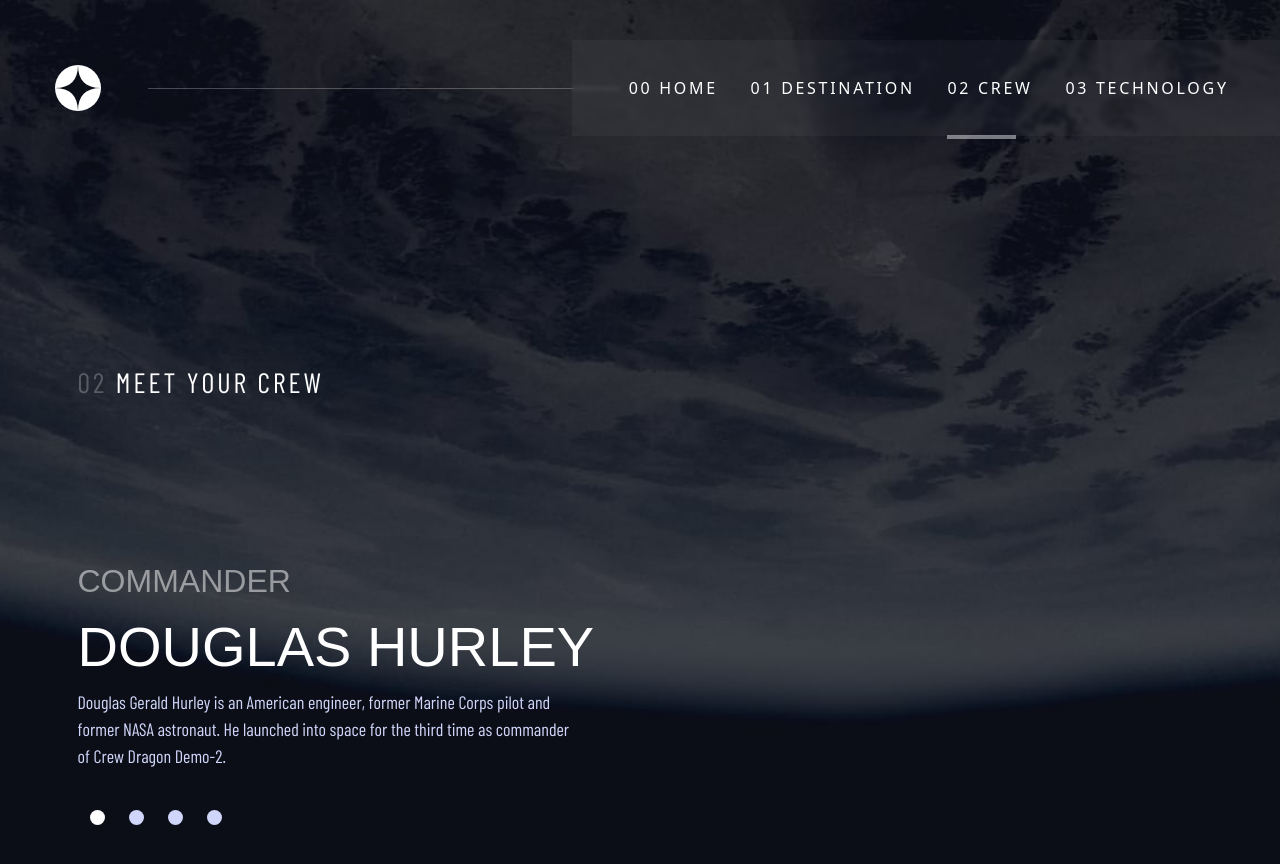
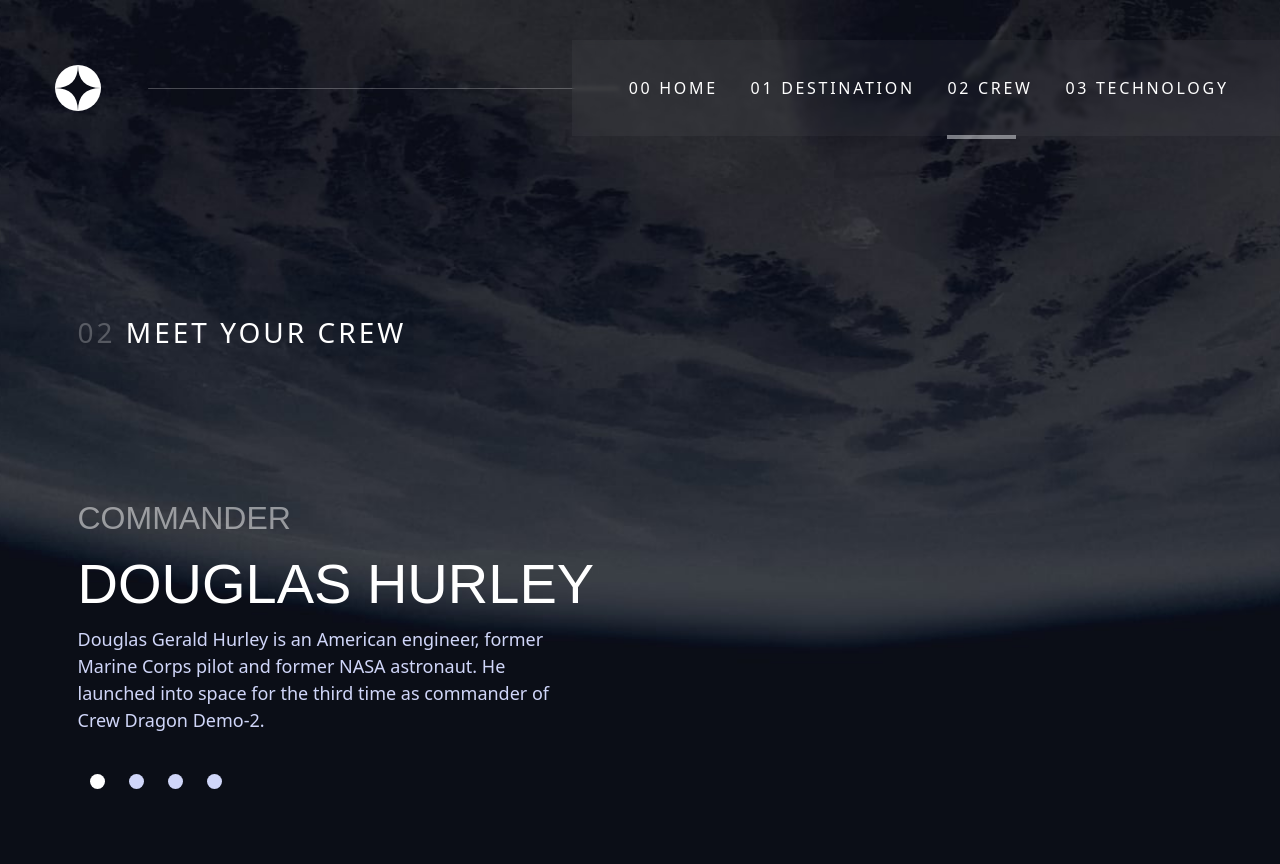
Before and after one commit to mostafakamal22/space-tourism-nextjs, a Next.js app: page /crew in a window 1280 px wide. Shown: the top 864 px of the page. Built offline with nearby package versions, Linux system fonts and the light colour scheme; a web font is replaced by a local one.

Commit message:
fix pages padding and fonts issues

```diff
--- a/app/components/Crew.tsx
+++ b/app/components/Crew.tsx
@@ -31,9 +31,9 @@ function Crew() {
   );
 
   return (
-    <div className="min-h-[100vh] flex justify-center items-center py-20 px-3 overflow-hidden font-Barlow  bg-no-repeat bg-cover bg-center bg-crew-mobile tablet:bg-crew-tablet laptop:bg-crew-desktop">
+    <div className="min-h-[100vh] flex justify-center items-center py-[15vh] laptop:py-0 px-3 overflow-hidden   bg-no-repeat bg-cover bg-center bg-crew-mobile tablet:bg-crew-tablet laptop:bg-crew-desktop">
       <main className="w-full min-h-[85vh] flex justify-center items-center text-center text-lighting laptop:min-h-[100vh] laptop:text-left laptop:pt-[14rem]">
-        <section className="h-[100%] w-[100%] max-w-[130rem] mx-[3rem] flex flex-col items-center tablet:p-[3rem] tablet:pb-0 pre-laptop:grid pre-laptop:grid-cols-[1fr_1fr] pre-laptop:grid-rows-[.25fr_.75fr] pre-laptop:gap-4 laptop:mx-[4rem]">
+        <section className="self-start h-[100%] w-[100%] max-w-[130rem] mx-[3rem] flex flex-col items-center tablet:p-[3rem] tablet:pb-0 pre-laptop:grid pre-laptop:grid-cols-[1fr_1fr] pre-laptop:grid-rows-[.25fr_.75fr] pre-laptop:gap-4 laptop:mx-[4rem]">
           <header className="w-[100%] text-center pre-laptop:col-span-1 pre-laptop:row-span-1 pre-laptop:self-end">
             <h5 className="text-h5 tracking-[.3rem] uppercase tablet:text-left tablet:text-[2rem] laptop:text-[2.8rem] laptop:tracking-[.3rem]">
               <span className="text-lighting/[.25]">02</span> Meet your crew
--- a/app/components/Destination.tsx
+++ b/app/components/Destination.tsx
@@ -30,7 +30,7 @@ function Destination() {
   );
 
   return (
-    <div className="min-h-[100vh] flex justify-center items-center py-20 px-3 overflow-hidden bg-no-repeat bg-cover bg-center bg-destination-mobile tablet:bg-destination-tablet laptop:bg-destination-desktop">
+    <div className="min-h-[100vh] flex justify-center items-center py-[15vh] laptop:py-0 px-3 overflow-hidden bg-no-repeat bg-cover bg-center bg-destination-mobile tablet:bg-destination-tablet laptop:bg-destination-desktop">
       <main className="w-full min-h-[85vh] flex justify-center items-center text-center text-lighting laptop:min-h-[100vh] laptop:text-left laptop:pt-[14rem]">
         <section className="h-[100%] w-[100%] max-w-[130rem] mx-[3rem] flex flex-col items-center tablet:p-[3rem] pre-laptop:flex-row pre-laptop:space-between  pre-laptop:items-end laptop:mx-[4rem]">
           <header className="w-[100%] text-center pre-laptop:self-stretch pre-laptop:flex pre-laptop:flex-col laptop:w-auto">
--- a/app/components/Main.tsx
+++ b/app/components/Main.tsx
@@ -3,7 +3,7 @@ import Link from "next/link";
 
 export default function Main() {
   return (
-    <div className="min-h-[100vh] flex py-20 px-3 overflow-hidden bg-no-repeat bg-cover bg-center bg-home-mobile tablet:bg-home-tablet laptop:bg-home-desktop">
+    <div className="min-h-[100vh] flex py-[15vh] laptop:py-0 px-3 overflow-hidden bg-no-repeat bg-cover bg-center bg-home-mobile tablet:bg-home-tablet laptop:bg-home-desktop">
       <main className="w-full min-h-[85vh] flex justify-center items-center text-center text-lighting laptop:min-h-[100vh] laptop:pt-[14rem] laptop:text-left">
         <section className="h-[100%] w-[100%] max-w-[120rem] mx-[3rem] flex flex-col items-center tablet:p-[3rem] pre-laptop:flex-row laptop:justify-between laptop:items-end laptop:mx-[4rem]">
           <header className="max-w-[49rem]">
--- a/app/components/Technology.tsx
+++ b/app/components/Technology.tsx
@@ -36,11 +36,11 @@ function Technology() {
   return (
     <div
       className={
-        "min-h-[100vh] flex justify-center items-center py-20 px-3 overflow-hidden bg-no-repeat bg-cover bg-center bg-technology-mobile tablet:bg-technology-tablet laptop:bg-technology-desktop"
+        "min-h-[100vh] flex justify-center items-center py-[15vh] laptop:py-0 px-3 overflow-hidden bg-no-repeat bg-cover bg-center bg-technology-mobile tablet:bg-technology-tablet laptop:bg-technology-desktop"
       }
     >
       <main className="w-full min-h-[85vh] flex justify-center items-center text-center text-lighting laptop:min-h-[100vh] laptop:text-left laptop:pt-[14rem]">
-        <section className="h-[100%] w-[100%] max-w-[130rem] flex flex-col items-center tablet:p-[3rem] tablet:px-0 pre-laptop:grid pre-laptop:grid-cols-[1.2fr_.8fr] pre-laptop:grid-rows-[.25fr_.75fr] pre-laptop:gap-4 pre-laptop:mx-[3rem] laptop:mx-[4rem]">
+        <section className="self-start h-[100%] w-[100%] max-w-[130rem] flex flex-col items-center tablet:p-[3rem] tablet:px-0 pre-laptop:grid pre-laptop:grid-cols-[1.2fr_.8fr] pre-laptop:grid-rows-[.25fr_.75fr] pre-laptop:gap-4 pre-laptop:mx-[3rem] laptop:mx-[4rem]">
           <header className="w-[100%] text-center tablet:px-[3rem] pre-laptop:col-span-1 pre-laptop:row-span-1">
             <h5 className="text-h5 tracking-[.3rem] uppercase tablet:text-left tablet:text-[2rem] laptop:text-[2.8rem] laptop:tracking-[.3rem] laptop:mb-[3rem]">
               <span className="text-lighting/[.25]">03</span> SPACE LAUNCH 101
```
